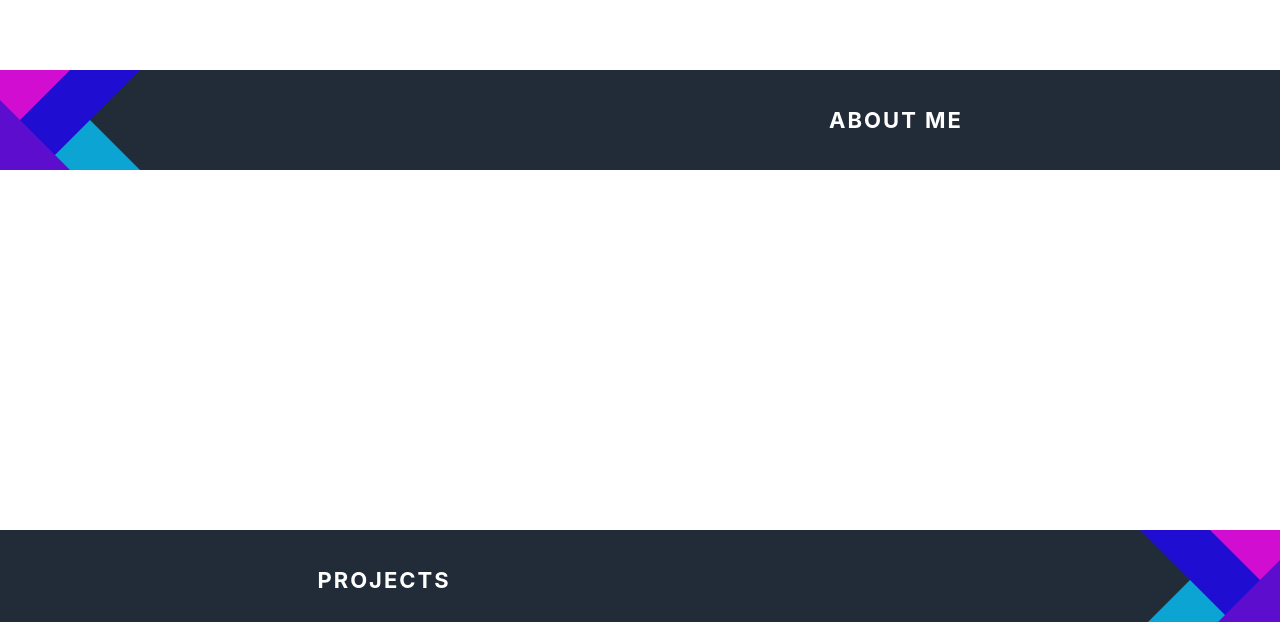
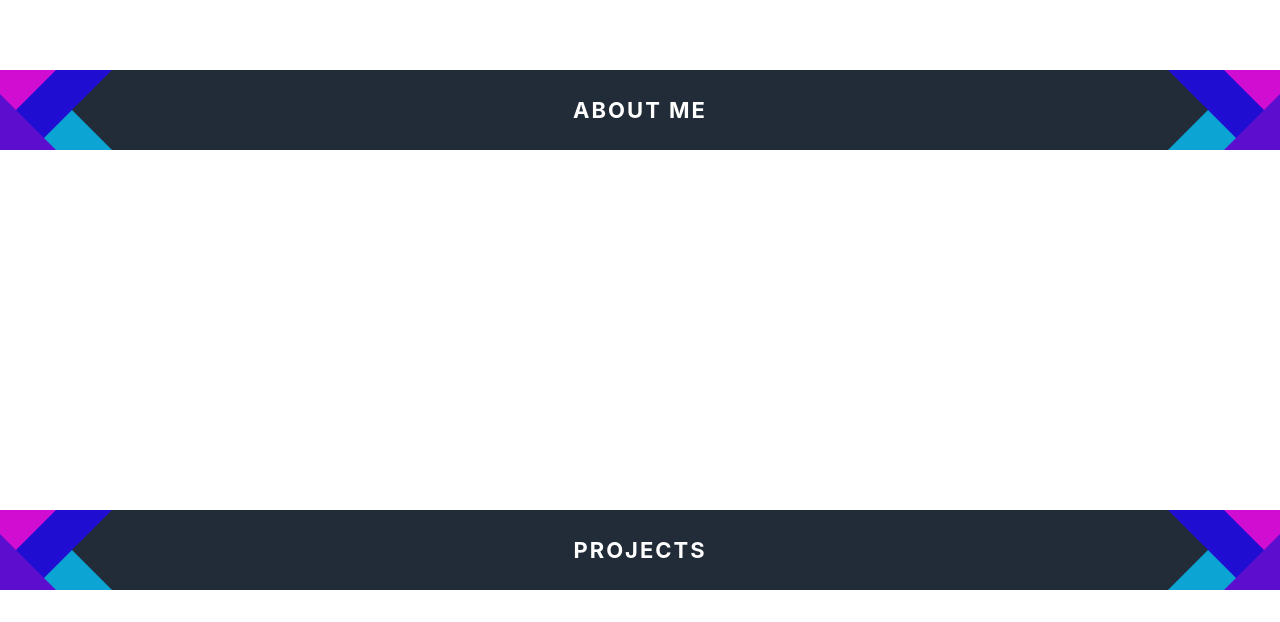
Before and after one commit to rireyes24/RireyesDev24, a React (Vite) app: page / in a window 1280 px wide. Shown: the part 330-952 px from the top of the page. Built offline with nearby package versions, Linux system fonts and the light colour scheme.

Commit message:
Rediseñe las barras de las secciones

```diff
--- a/src/components/Section_Right/index.jsx
+++ b/src/components/Section_Right/index.jsx
@@ -4,8 +4,9 @@ function SectionRight({nameSection, sectionSide}){
     return(
         <>
             <div className={`section-container section-container-${sectionSide}`}>
+                <span className={`design design-${'left'}`}></span>
                 <h2 className={`h2 h2-${sectionSide}`}>{nameSection}</h2>
-                <span className={`design design-${sectionSide}`}></span>
+                <span className={`design design-${'right'}`}></span>
             </div>
         </>
     );
--- a/src/components/Section_Right/style.css
+++ b/src/components/Section_Right/style.css
@@ -1,11 +1,12 @@
 .section-container{
     width: 100%;
-    height: 100px;
+    height: 80px;
     background-color: #222c38;
     display: grid;
     grid-template-rows: 100%;
     margin-top: 100px;
     margin-bottom: 100px;
+    grid-template-columns: 20% 60% 20%;
 }
 
 .design{
@@ -22,28 +23,7 @@
     font-size: 2.2rem;
     letter-spacing: 2px;
     color: white;
-}
-
-
-/* Right */
-.section-container-right{
-    grid-template-columns: 60% repeat(2, 20%);
-}
-
-.design-right{
-    background-image: url('../../assets/icons/figure-right.svg');
-    background-position: right;
-    grid-column: 3 / 4;
-}
-
-.h2-right{
-    grid-column: 1 / 2;
-}
-
-
-/* Left */
-.section-container-left{
-    grid-template-columns: repeat(2, 20%) 60%;
+    grid-column: 2 / 3;
 }
 
 .design-left{
@@ -52,6 +32,8 @@
     grid-column: 1 / 2;
 }
 
-.h2-left{
+.design-right{
+    background-image: url('../../assets/icons/figure-right.svg');
+    background-position: right;
     grid-column: 3 / 4;
 }
```
